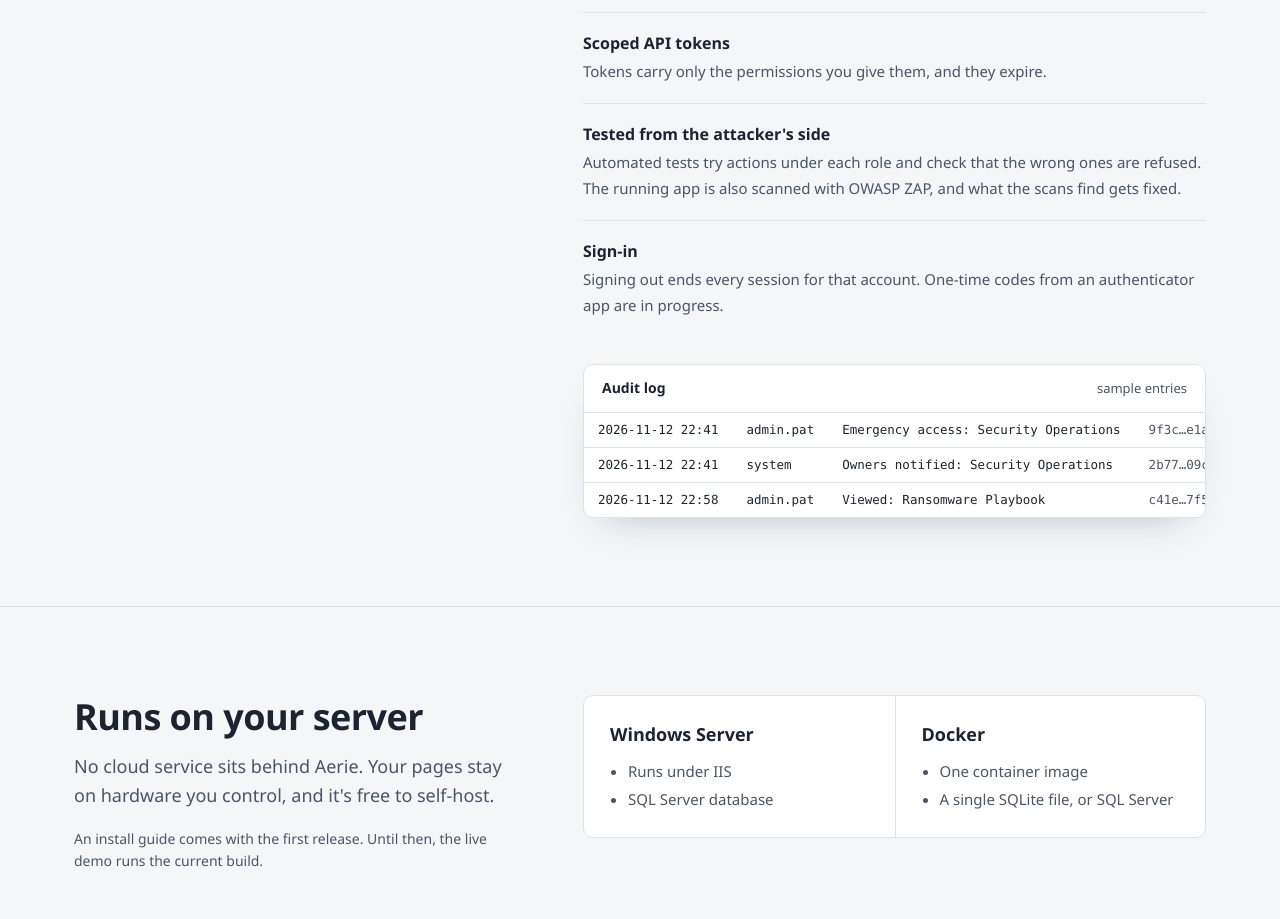
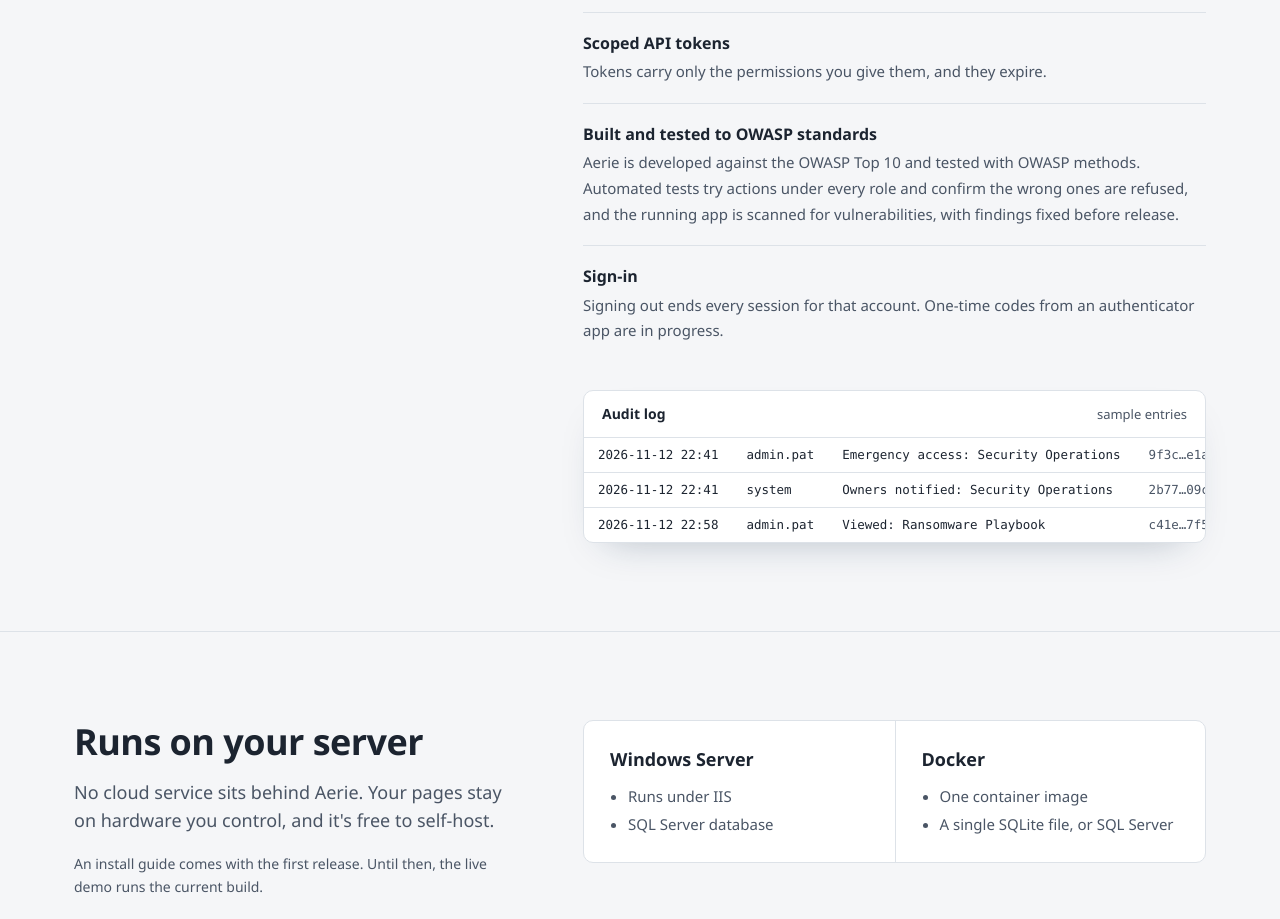
Before and after one commit to synssins/aeriekb-site, an Astro site: page / in a window 1280 px wide. Shown: the part 2140-3059 px from the top of the page. Built offline with nearby package versions, Linux system fonts and the light colour scheme; Astro itself is replaced by a stand-in of ours.

Commit message:
Security: describe OWASP-based development and testing
Co-Authored-By: Claude Opus 5.5 <noreply@anthropic.com>

```diff
--- a/src/pages/index.astro
+++ b/src/pages/index.astro
@@ -54,7 +54,7 @@ import Showcase from "../components/Showcase.astro";
         <li><b>Sensitive spaces</b><span>Mark a space sensitive and it's closed to Admins too. An Admin who needs in uses emergency access, which is logged, and the space's Owners are told.</span></li>
         <li><b>A tamper-evident audit log</b><span>Each entry is hash-chained to the one before it, so an edited or deleted entry breaks the chain. Ship the log to your SIEM.</span></li>
         <li><b>Scoped API tokens</b><span>Tokens carry only the permissions you give them, and they expire.</span></li>
-        <li><b>Tested from the attacker's side</b><span>Automated tests try actions under each role and check that the wrong ones are refused. The running app is also scanned with OWASP ZAP, and what the scans find gets fixed.</span></li>
+        <li><b>Built and tested to OWASP standards</b><span>Aerie is developed against the OWASP Top 10 and tested with OWASP methods. Automated tests try actions under every role and confirm the wrong ones are refused, and the running app is scanned for vulnerabilities, with findings fixed before release.</span></li>
         <li><b>Sign-in</b><span>Signing out ends every session for that account. One-time codes from an authenticator app are in progress.</span></li>
       </ul>
       <div class="panel audit">
```
